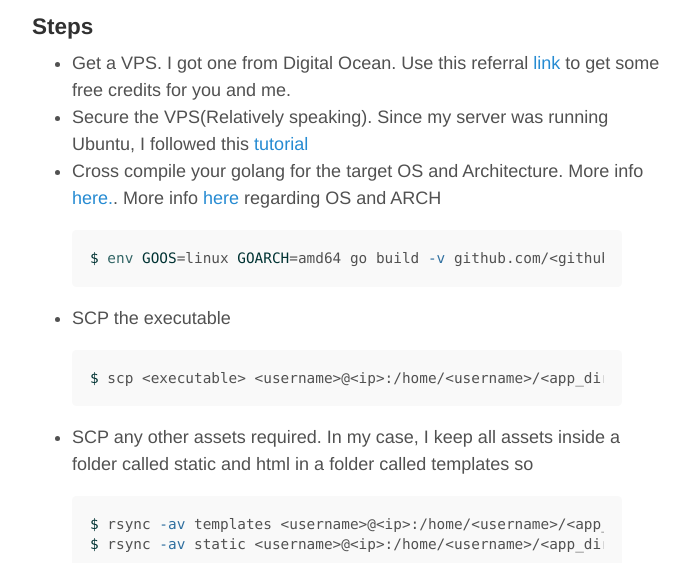
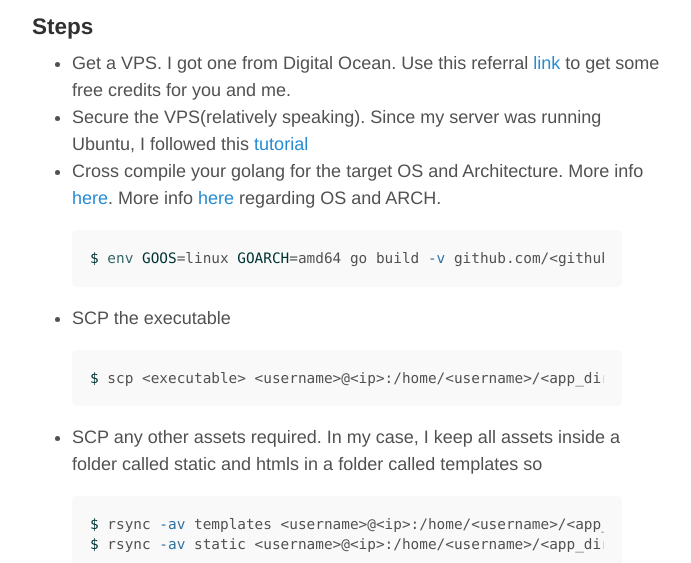
Before and after one commit to kgthegreat/kgthegreat.github.io, a Jekyll site: the page built from _posts/2016-08-10-deploy-go-lang-app-linux-server.md, in a window 1280 px wide. Shown: the part 468-1031 px from the top of the page, without its empty margins (293-984 px from the left). Built offline with Jekyll 4.4.1, drawn with Linux system fonts in a browser that asks for light colours.

Commit message:
Formatted

```diff
--- a/_posts/2016-08-10-deploy-go-lang-app-linux-server.md
+++ b/_posts/2016-08-10-deploy-go-lang-app-linux-server.md
@@ -14,8 +14,8 @@ I am writing a recommendation engine in Golang and wanted to put up the initial
 ### Steps
 
 * Get a VPS. I got one from Digital Ocean. Use this referral <a href="https://m.do.co/c/0e9b19aad9a9">link</a> to get some free credits for you and me.
-* Secure the VPS(Relatively speaking). Since my server was running Ubuntu, I followed this <a href="https://www.digitalocean.com/community/tutorials/initial-server-setup-with-ubuntu-14-04">tutorial</a>
-* Cross compile your golang for the target OS and Architecture. More info <a href="http://dave.cheney.net/2015/08/22/cross-compilation-with-go-1-5">here.</a>. More info <a href="https://golang.org/doc/install/source#environment">here</a> regarding OS and ARCH
+* Secure the VPS(relatively speaking). Since my server was running Ubuntu, I followed this <a href="https://www.digitalocean.com/community/tutorials/initial-server-setup-with-ubuntu-14-04">tutorial</a>
+* Cross compile your golang for the target OS and Architecture. More info <a href="http://dave.cheney.net/2015/08/22/cross-compilation-with-go-1-5">here</a>. More info <a href="https://golang.org/doc/install/source#environment">here</a> regarding OS and ARCH.
 
 {% highlight bash %}
 $ env GOOS=linux GOARCH=amd64 go build -v github.com/<github_id>/<project_path>
@@ -25,7 +25,7 @@ $ env GOOS=linux GOARCH=amd64 go build -v github.com/<github_id>/<project_path>
 {% highlight bash %}
 $ scp <executable> <username>@<ip>:/home/<username>/<app_dir>
 {% endhighlight %}
-* SCP any other assets required. In my case, I keep all assets inside a folder called static and html in a folder called templates so
+* SCP any other assets required. In my case, I keep all assets inside a folder called static and htmls in a folder called templates so
 {% highlight bash %}
 $ rsync -av templates <username>@<ip>:/home/<username>/<app_dir>
 $ rsync -av static <username>@<ip>:/home/<username>/<app_dir>
```
